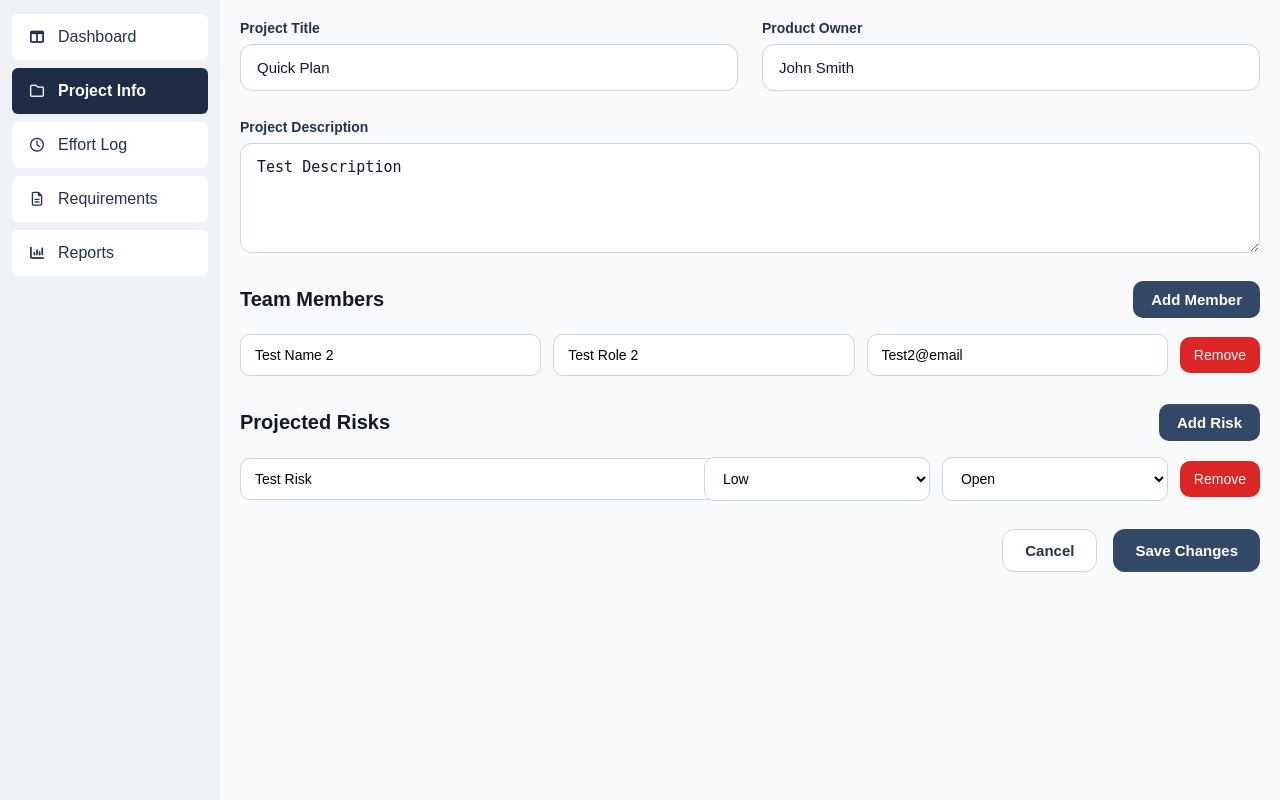
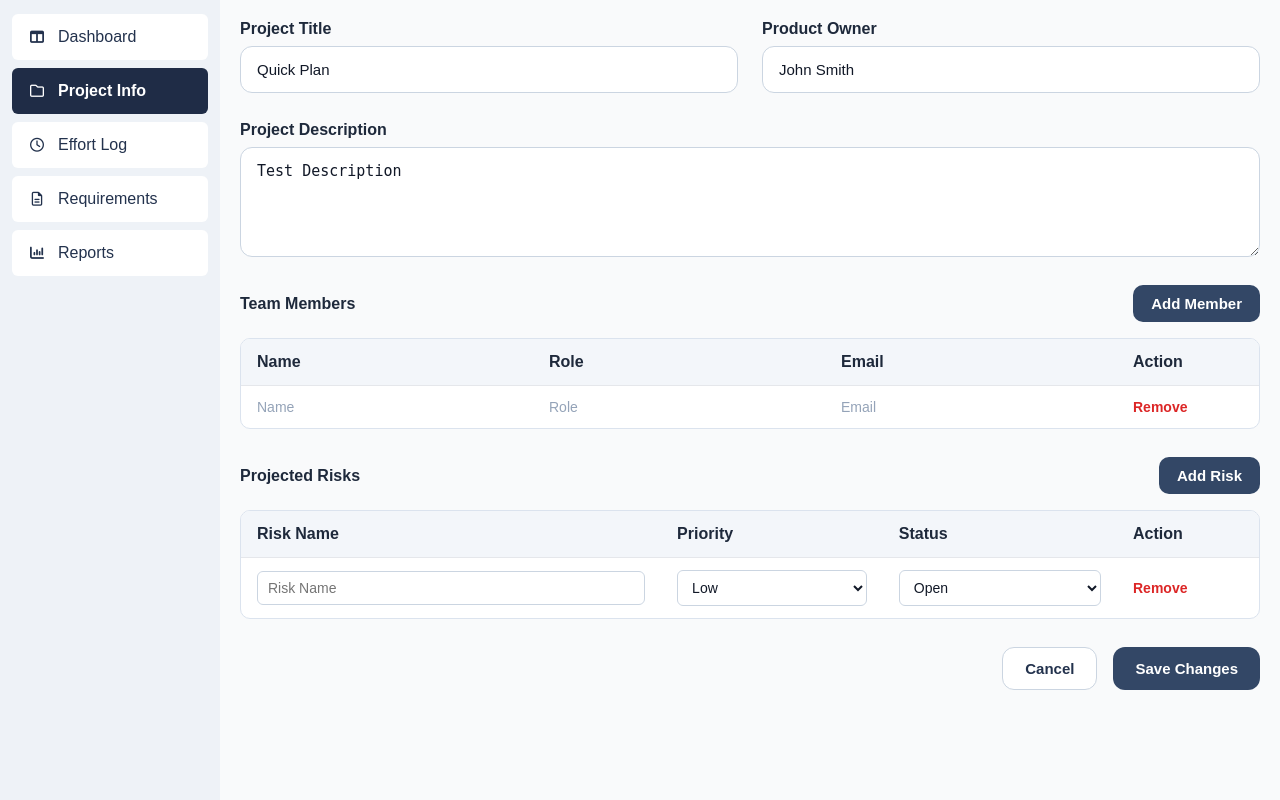
Before and after one commit to TSchaefSE/Management_QuickPlan, a Flask app: page /project-info in a window 1280 px wide. Shown: the part 108-908 px from the top of the page. Run offline with Flask 3, Linux system fonts and the light colour scheme.

Commit message:
Updated UI closer to UI Mockup for Project Information View

```diff
--- a/app/static/css/style.css
+++ b/app/static/css/style.css
@@ -270,7 +270,7 @@ body {
 }
 
 .form-group label {
-    font-size: 14px;
+    font-size: 15px;
     font-weight: 600;
     color: #23324d;
 }
@@ -282,9 +282,16 @@ body {
     padding: 14px 16px;
     border: 1px solid #cbd5e1;
     border-radius: 12px;
+    background: #ffffff;
+    color: #111827;
     font-size: 15px;
-    background: white;
-    color: #111827;
+}
+
+.form-group input:focus,
+.form-group textarea:focus {
+    outline: none;
+    border-color: #94a3b8;
+    box-shadow: 0 0 0 3px rgba(148, 163, 184, 0.15);
 }
 
 .form-group textarea {
@@ -304,70 +311,40 @@ body {
     align-items: center;
 }
 
-.section-header h2 {
+/* Unified header styling */
+.section-header h2,
+.team-members-table th,
+.risks-table th {
     margin: 0;
-    font-size: 20px;
-    color: #111827;
+    font-size: 16px;
+    font-weight: 700;
+    color: #1e293b;
+}
+
+.form-group label,
+.section-header h2,
+.team-members-table th,
+.risks-table th {
+    margin: 0;
+    font-size: 16px;
+    font-weight: 700;
+    color: #1e293b;
 }
 
 .section-btn {
-    background: #334766;
-    color: white;
+    padding: 10px 18px;
     border: none;
     border-radius: 10px;
-    padding: 10px 18px;
+    background: #334766;
+    color: #ffffff;
     font-size: 15px;
     font-weight: 600;
     cursor: pointer;
+    transition: background 0.15s ease;
 }
 
 .section-btn:hover {
     background: #243252;
-}
-
-.table-card {
-    background: white;
-    border: 1px solid #cbd5e1;
-    border-radius: 12px;
-    overflow: hidden;
-}
-
-.info-table {
-    width: 100%;
-    border-collapse: collapse;
-}
-
-.info-table th,
-.info-table td {
-    padding: 16px;
-    text-align: left;
-    border-bottom: 1px solid #e5e7eb;
-}
-
-.info-table th {
-    background: #f1f5f9;
-    font-size: 14px;
-    font-weight: 700;
-    color: #23324d;
-}
-
-.info-table td {
-    font-size: 15px;
-    color: #111827;
-}
-
-.info-table tbody tr:last-child td {
-    border-bottom: none;
-}
-
-.remove-link {
-    color: #dc2626;
-    text-decoration: none;
-    font-weight: 600;
-}
-
-.remove-link:hover {
-    text-decoration: underline;
 }
 
 .form-actions {
@@ -386,77 +363,129 @@ body {
 }
 
 .secondary-btn {
-    background: white;
+    background: #ffffff;
     border: 1px solid #cbd5e1;
     color: #23324d;
+}
+
+.secondary-btn:hover {
+    background: #f8fafc;
 }
 
 .primary-btn {
     background: #334766;
     border: none;
-    color: white;
+    color: #ffffff;
 }
 
 .primary-btn:hover {
     background: #243252;
 }
 
+
 /* =========================
-   Dynamic Team Member List
+   Shared Table Card
 ========================= */
-.dynamic-list {
-    display: flex;
-    flex-direction: column;
-    gap: 12px;
+.dynamic-list,
+.team-members-card {
+    background: #ffffff;
+    border: 1px solid #dbe3ee;
+    border-radius: 10px;
+    overflow: hidden;
 }
 
-.member-row {
-    display: grid;
-    grid-template-columns: 1fr 1fr 1fr auto;
-    gap: 12px;
-    align-items: center;
+
+/* =========================
+   Shared Table Styling
+========================= */
+.team-members-table,
+.risks-table {
+    width: 100%;
+    border-collapse: collapse;
 }
 
-.member-row input {
+.team-members-table thead,
+.risks-table thead {
+    background: #f3f6fa;
+}
+
+.team-members-table th,
+.risks-table th {
+    text-align: left;
+    padding: 14px 16px;
+}
+
+.team-members-table td,
+.risks-table td {
+    padding: 12px 16px;
+    border-top: 1px solid #e5e7eb;
+    vertical-align: middle;
+}
+
+.team-members-table th:last-child,
+.team-members-table td:last-child,
+.risks-table th:last-child,
+.risks-table td:last-child {
+    width: 110px;
+}
+
+
+/* =========================
+   Team Members Table
+========================= */
+.team-members-table input {
     width: 100%;
     box-sizing: border-box;
-    padding: 12px 14px;
-    border: 1px solid #cbd5e1;
-    border-radius: 10px;
-    font-size: 14px;
-    background: white;
-}
-
-.remove-btn {
-    padding: 10px 14px;
+    padding: 0;
     border: none;
-    border-radius: 10px;
-    background: #dc2626;
-    color: white;
-    cursor: pointer;
+    outline: none;
+    background: transparent;
+    color: #111827;
     font-size: 14px;
 }
 
-.remove-btn:hover {
-    background: #b91c1c;
+.team-members-table input::placeholder {
+    color: #94a3b8;
 }
 
+
 /* =========================
-   Dynamic Risk List
+   Risks Table
 ========================= */
-.risk-row {
-    display: grid;
-    grid-template-columns: 2fr 1fr 1fr auto;
-    gap: 12px;
-    align-items: center;
+.risks-table input,
+.risks-table select {
+    width: 100%;
+    box-sizing: border-box;
+    padding: 8px 10px;
+    border: 1px solid #cbd5e1;
+    border-radius: 6px;
+    background: #ffffff;
+    color: #111827;
+    font-size: 14px;
+    outline: none;
+    transition: border-color 0.15s ease, box-shadow 0.15s ease;
 }
 
-.risk-row input,
-.risk-row select {
-    width: 100%;
-    padding: 12px 14px;
-    border: 1px solid #cbd5e1;
-    border-radius: 10px;
+.risks-table input:focus,
+.risks-table select:focus {
+    border-color: #3b82f6;
+    box-shadow: 0 0 0 3px rgba(59, 130, 246, 0.15);
+}
+
+
+/* =========================
+   Remove Action
+========================= */
+.remove-link {
+    padding: 0;
+    border: none;
+    background: none;
+    color: #dc2626;
     font-size: 14px;
-    background: white;
+    font-weight: 600;
+    cursor: pointer;
 }
+
+.remove-link:hover {
+    text-decoration: underline;
+}
--- a/app/static/js/project_info.js
+++ b/app/static/js/project_info.js
@@ -1,15 +1,14 @@
+
 
 function addMemberRow() {
     const container = document.getElementById("team-members-list");
 
-    const row = document.createElement("div");
-    row.className = "member-row";
-
+    const row = document.createElement("tr");
     row.innerHTML = `
-        <input type="text" name="member_name[]" placeholder="Name">
-        <input type="text" name="member_role[]" placeholder="Role">
-        <input type="email" name="member_email[]" placeholder="Email">
-        <button type="button" class="remove-btn" onclick="removeRow(this)">Remove</button>
+        <td><input type="text" name="member_name[]" placeholder="Name"></td>
+        <td><input type="text" name="member_role[]" placeholder="Role"></td>
+        <td><input type="email" name="member_email[]" placeholder="Email"></td>
+        <td><button type="button" class="remove-link" onclick="removeRow(this)">Remove</button></td>
     `;
 
     container.appendChild(row);
@@ -18,31 +17,37 @@ function addMemberRow() {
 function addRiskRow() {
     const container = document.getElementById("risks-list");
 
-    const row = document.createElement("div");
-    row.className = "risk-row";
+    const row = document.createElement("tr");
+    row.innerHTML = `
+        <td><input type="text" name="risk_name[]" placeholder="Risk Name"></td>
 
-    row.innerHTML = `
-        <input type="text" name="risk_name[]" placeholder="Risk Name">
-
+        <td>
             <select name="risk_priority[]">
                 <option value="Low">Low</option>
                 <option value="Medium">Medium</option>
                 <option value="High">High</option>
             </select>
+        </td>
 
+        <td>
             <select name="risk_status[]">
                 <option value="Open">Open</option>
                 <option value="Mitigated">Mitigated</option>
                 <option value="Closed">Closed</option>
             </select>
+        </td>
 
-        <button type="button" class="remove-btn" onclick="removeRow(this)">Remove</button>
+        <td>
+            <button type="button" class="remove-link" onclick="removeRow(this)">Remove</button>
+        </td>
     `;
 
     container.appendChild(row);
 }
 
 function removeRow(button) {
-    const row = button.parentElement;
+    const row = button.closest("tr");
+    if (row) {
         row.remove();
     }
+}
--- a/app/templates/project_info/project_info.html
+++ b/app/templates/project_info/project_info.html
@@ -44,24 +44,44 @@
                 <button type="button" class="section-btn" onclick="addMemberRow()">Add Member</button>
             </div>
 
-            <div id="team-members-list" class="dynamic-list">
-                {% if members %}
-                    {% for member in members %}
-                    <div class="member-row">
-                        <input type="text" name="member_name[]" placeholder="Name" value="{{ member.member_name }}">
-                        <input type="text" name="member_role[]" placeholder="Role" value="{{ member.member_role }}">
-                        <input type="email" name="member_email[]" placeholder="Email" value="{{ member.member_email }}">
-                        <button type="button" class="remove-btn" onclick="removeRow(this)">Remove</button>
-                    </div>
+            <div class="team-members-card">
+                <table class="team-members-table">
+                    <thead>
+                        <tr>
+                            <th>Name</th>
+                            <th>Role</th>
+                            <th>Email</th>
+                            <th>Action</th>
+                        </tr>
+                    </thead>
+                    <tbody id="team-members-list">
+                        {% if team_members %}
+                            {% for member in team_members %}
+                            <tr>
+                                <td>
+                                    <input type="text" name="member_name[]" value="{{ member.name }}">
+                                </td>
+                                <td>
+                                    <input type="text" name="member_role[]" value="{{ member.role }}">
+                                </td>
+                                <td>
+                                    <input type="email" name="member_email[]" value="{{ member.email }}">
+                                </td>
+                                <td>
+                                    <button type="button" class="remove-link" onclick="removeRow(this)">Remove</button>
+                                </td>
+                            </tr>
                             {% endfor %}
                         {% else %}
-                    <div class="member-row">
-                        <input type="text" name="member_name[]" placeholder="Name">
-                        <input type="text" name="member_role[]" placeholder="Role">
-                        <input type="email" name="member_email[]" placeholder="Email">
-                        <button type="button" class="remove-btn" onclick="removeRow(this)">Remove</button>
-                    </div>
+                            <tr>
+                                <td><input type="text" name="member_name[]" placeholder="Name"></td>
+                                <td><input type="text" name="member_role[]" placeholder="Role"></td>
+                                <td><input type="email" name="member_email[]" placeholder="Email"></td>
+                                <td><button type="button" class="remove-link" onclick="removeRow(this)">Remove</button></td>
+                            </tr>
                         {% endif %}
+                    </tbody>
+                </table>
             </div>
         </section>
 
@@ -72,46 +92,42 @@
                 <button type="button" class="section-btn" onclick="addRiskRow()">Add Risk</button>
             </div>
 
-            <div id="risks-list" class="dynamic-list">
-                {% if risks %}
-                    {% for risk in risks %}
-                    <div class="risk-row">
-                        <input type="text" name="risk_name[]" placeholder="Risk Name" value="{{ risk.risk_name }}">
+            <div class="dynamic-list">
+                <table class="risks-table">
+                    <thead>
+                        <tr>
+                            <th>Risk Name</th>
+                            <th>Priority</th>
+                            <th>Status</th>
+                            <th>Action</th>
+                        </tr>
+                    </thead>
+                    <tbody id="risks-list">
+                        <tr>
+                            <td><input type="text" name="risk_name[]" placeholder="Risk Name"></td>
 
-                        <select name="risk_priority[]">
-                            <option value="Low" {% if risk.risk_priority == "Low" %}selected{% endif %}>Low</option>
-                            <option value="Medium" {% if risk.risk_priority == "Medium" %}selected{% endif %}>Medium</option>
-                            <option value="High" {% if risk.risk_priority == "High" %}selected{% endif %}>High</option>
-                        </select>
-
-                        <select name="risk_status[]">
-                            <option value="Open" {% if risk.risk_status == "Open" %}selected{% endif %}>Open</option>
-                            <option value="Mitigated" {% if risk.risk_status == "Mitigated" %}selected{% endif %}>Mitigated</option>
-                            <option value="Closed" {% if risk.risk_status == "Closed" %}selected{% endif %}>Closed</option>
-                        </select>
-
-                        <button type="button" class="remove-btn" onclick="removeRow(this)">Remove</button>
-                    </div>
-                    {% endfor %}
-                {% else %}
-                    <div class="risk-row">
-                        <input type="text" name="risk_name[]" placeholder="Risk Name">
-
+                            <td>
                                 <select name="risk_priority[]">
                                     <option value="Low">Low</option>
                                     <option value="Medium">Medium</option>
                                     <option value="High">High</option>
                                 </select>
+                            </td>
 
+                            <td>
                                 <select name="risk_status[]">
                                     <option value="Open">Open</option>
                                     <option value="Mitigated">Mitigated</option>
                                     <option value="Closed">Closed</option>
                                 </select>
+                            </td>
 
-                        <button type="button" class="remove-btn" onclick="removeRow(this)">Remove</button>
-                    </div>
-                {% endif %}
+                            <td>
+                                <button type="button" class="remove-link" onclick="removeRow(this)">Remove</button>
+                            </td>
+                        </tr>
+                    </tbody>
+                </table>
             </div>
         </section>
 
```
Lines whose indentation alone changed are shown as unchanged.
